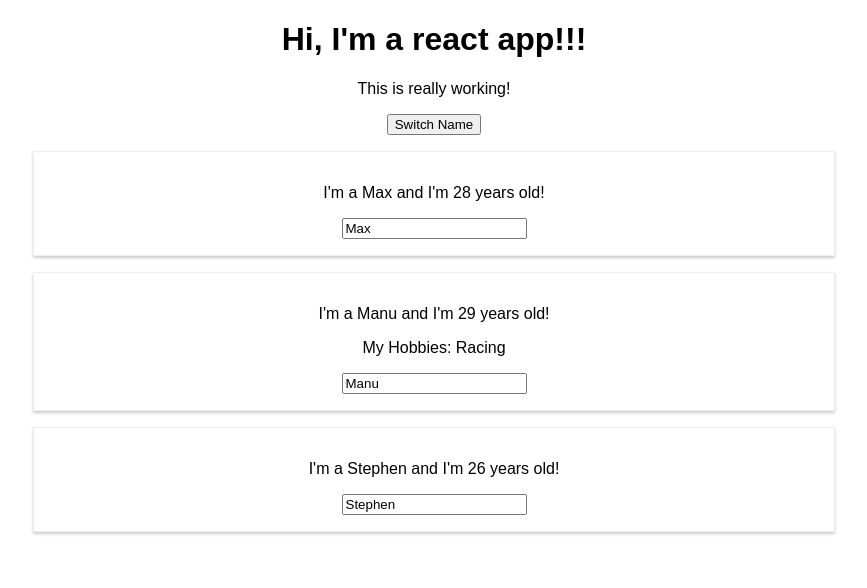
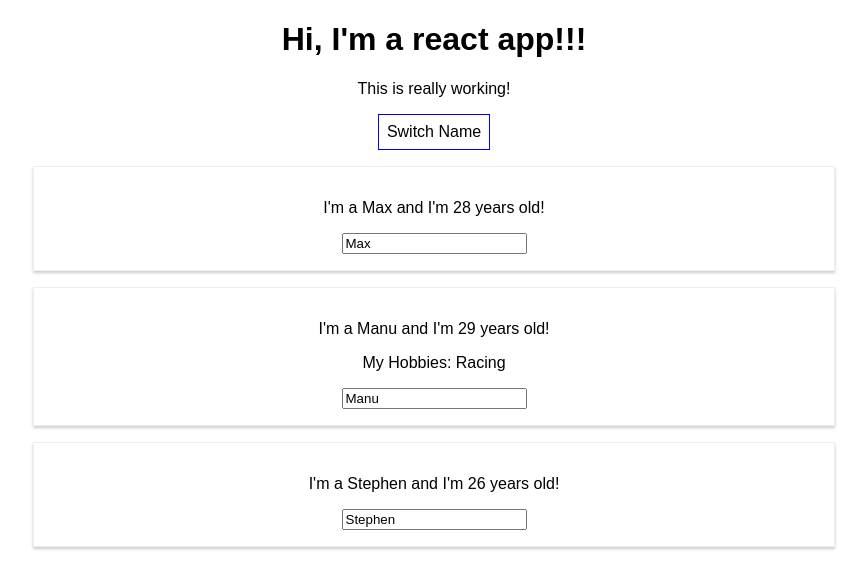
Before and after one commit to douglascamilo/react-complete-guide, a React (Create React App) app: page / in a window 1280 px wide. Shown: the top 588 px of the page, without its empty margins (206-1073 px from the left). Built offline with nearby package versions, Linux system fonts and the light colour scheme.

Commit message:
Working with inline styles

```diff
--- a/src/App.js
+++ b/src/App.js
@@ -32,13 +32,22 @@
   }
 
   render() {
+    const style = {
+      backgroundColor: 'white',
+      font: 'inherit',
+      border: '1px solid blue',
+      padding: '8px',
+      cursor: 'pointer'
+    };
+
     return (
       <div className="App">
         <h1>Hi, I'm a react app!!!</h1>
         <p>This is really working!</p>
 
-        <button onClick={ () => this.switchNameHandler('Maximilian') }>Switch Name</button>
-
+        <button
+            style={style}
+            onClick={() => this.switchNameHandler('Maximilian')}>Switch Name</button>
         <Person
             name={ this.state.persons[0].name }
             age={ this.state.persons[0].age } />
```
